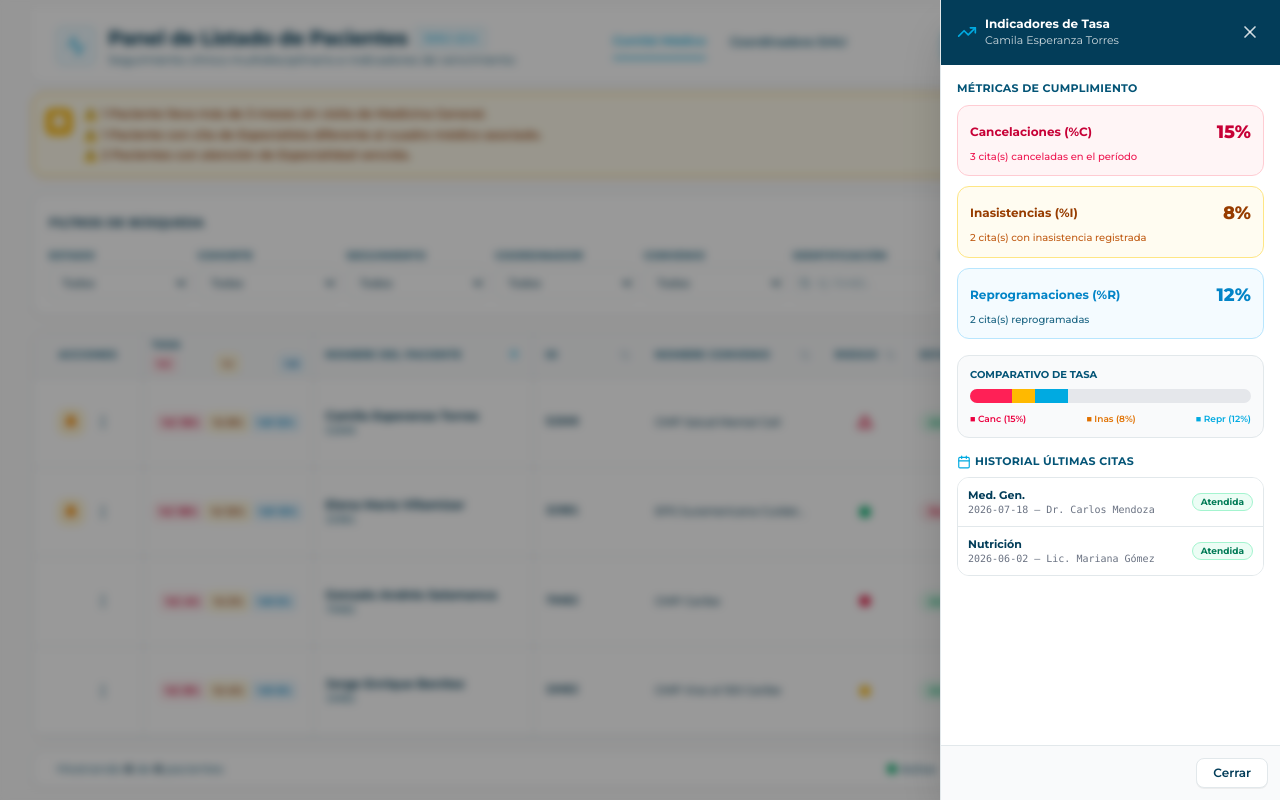
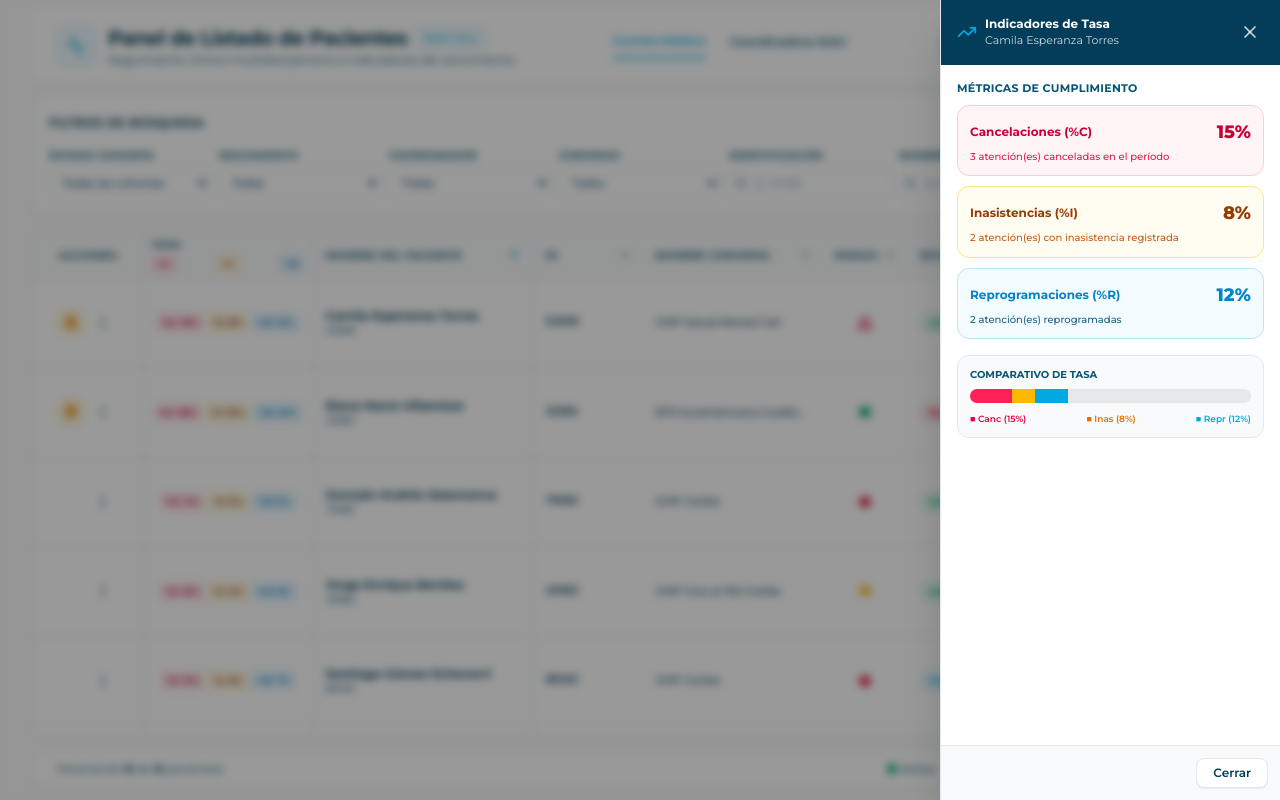
Before and after one commit to vqorlando68/Panel-Paciente, a React (Vite) app: page / in a window 1280 px wide. Both pictures are taken after a click on the button "Ver Detalle de Tasas". Built offline with nearby package versions, Linux system fonts and the light colour scheme.

Commit message:
feat: add patient alarm filter and improve UI details
- Added filter functionality for patients with alarms in FilterBar
- Included alarm count in filter metrics
- Updated EditPatientModal and HoverPopover for better identification clarity
- Removed redundant AlarmBanner component

```diff
--- a/src/App.tsx
+++ b/src/App.tsx
@@ -138,6 +138,11 @@ export default function App() {
         return false;
       }
 
+      // Solo Alarmas Filter
+      if (filters.soloAlarmas && !patient.hasAlarm) {
+        return false;
+      }
+
       return true;
     });
   }, [patients, filters]);
@@ -146,6 +151,7 @@ export default function App() {
   const totalPatients = patients.length;
   const overdueCount = patients.filter(patientHasOverdueSpecialist).length;
   const activeCount = patients.filter((p) => p.estado === 'Activo').length;
+  const alarmCount = patients.filter((p) => p.hasAlarm).length;
 
   // Handlers for state updates
   const handleResetFilters = () => {
@@ -159,6 +165,7 @@ export default function App() {
       nombresApellidos: '',
       numeroCarga: '',
       soloVencidas: false,
+      soloAlarmas: false,
     });
   };
 
@@ -276,12 +283,6 @@ export default function App() {
           activeMetricCard={activeMetricCard}
         />
 
-        {/* Alarm Banner */}
-        <AlarmBanner
-          patients={patients}
-          onActivateAlarmFilter={() => setFilters((f) => ({ ...f, soloVencidas: true }))}
-        />
-
         {/* Filter Bar */}
         <FilterBar
           filters={filters}
@@ -289,6 +290,7 @@ export default function App() {
           coordinatorsList={coordinatorsList}
           conveniosList={conveniosList}
           onResetFilters={handleResetFilters}
+          alarmCount={alarmCount}
         />
 
         {/* Main Table Section (19 Columns) */}
--- a/src/components/AddPatientModal.tsx
+++ b/src/components/AddPatientModal.tsx
@@ -15,9 +15,9 @@ export const AddPatientModal: React.FC<AddPatientModalProps> = ({ onAdd, onClose
   const [direccion, setDireccion] = useState('');
   const [idConvenio, setIdConvenio] = useState('SURA-8492');
   const [cohorte, setCohorte] = useState(COHORTE_OPTIONS[0].code);
-  const [estado, setEstado] = useState<EstadoPaciente>('Activo');
   const [riesgo, setRiesgo] = useState<NivelRiesgo>('Medium');
   const [etiqueta, setEtiqueta] = useState('Prioritario');
+  const [retroalimentacion, setRetroalimentacion] = useState('');
   const [fase, setFase] = useState<FasePaciente>('E');
   const [coordinador, setCoordinador] = useState(COORDINADORES_LIST[0]);
   const [numeroCarga, setNumeroCarga] = useState('CARGA-104');
@@ -35,9 +35,10 @@ export const AddPatientModal: React.FC<AddPatientModalProps> = ({ onAdd, onClose
       direccion: direccion || 'Sin dirección registrada',
       idConvenio,
       cohorte,
-      estado,
+      estado: 'Activo',
       riesgo,
       etiqueta,
+      retroalimentacion,
       fase,
       acta: {
         numero: Math.floor(Math.random() * 100) + 100,
@@ -200,7 +201,7 @@ export const AddPatientModal: React.FC<AddPatientModalProps> = ({ onAdd, onClose
             </div>
             <div>
               <label className="block text-[11px] font-semibold text-[#035476] mb-1 uppercase">
-                Cohorte
+                Estado Cohorte
               </label>
               <select
                 value={cohorte}
@@ -216,21 +217,7 @@ export const AddPatientModal: React.FC<AddPatientModalProps> = ({ onAdd, onClose
             </div>
           </div>
 
-          <div className="grid grid-cols-4 gap-3 bg-[#effaff] p-3 rounded-lg border border-[#00aae1]/20">
-            <div>
-              <label className="block text-[11px] font-semibold text-[#035476] mb-1 uppercase">
-                Estado
-              </label>
-              <select
-                value={estado}
-                onChange={(e) => setEstado(e.target.value as EstadoPaciente)}
-                className="w-full bg-white border border-[#e2e8eb] rounded-md px-2 py-1 text-[#033d59]"
-              >
-                <option value="Activo">Activo</option>
-                <option value="Aceptado">Aceptado</option>
-                <option value="Rechazado">Rechazado</option>
-              </select>
-            </div>
+          <div className="grid grid-cols-3 gap-3 bg-[#effaff] p-3 rounded-lg border border-[#00aae1]/20">
             <div>
               <label className="block text-[11px] font-semibold text-[#035476] mb-1 uppercase">
                 Riesgo
@@ -266,12 +253,33 @@ export const AddPatientModal: React.FC<AddPatientModalProps> = ({ onAdd, onClose
                 onChange={(e) => setFase(e.target.value as FasePaciente)}
                 className="w-full bg-white border border-[#e2e8eb] rounded-md px-2 py-1 text-[#033d59]"
               >
-                <option value="E">E</option>
-                <option value="D">D</option>
-                <option value="I">I</option>
-                <option value="M/E">M/E</option>
+                <option value="E">E - Evaluación</option>
+                <option value="D">D - Diagnóstico</option>
+                <option value="I">I - Intervención</option>
+                <option value="M/E">M/E - Monit./Eval.</option>
               </select>
             </div>
+          </div>
+
+          {/* Retroalimentación Checkbox */}
+          <div className="bg-[#fff1f2] p-3 rounded-lg border border-rose-200 flex items-center justify-between">
+            <div className="flex items-center gap-2.5">
+              <input
+                type="checkbox"
+                id="addRetroInconforme"
+                checked={retroalimentacion === 'Inconforme'}
+                onChange={(e) => setRetroalimentacion(e.target.checked ? 'Inconforme' : '')}
+                className="w-4 h-4 text-[#00aae1] rounded border-rose-300 focus:ring-[#00aae1] cursor-pointer"
+              />
+              <label htmlFor="addRetroInconforme" className="text-xs font-semibold text-[#033d59] cursor-pointer select-none">
+                Marcar Retroalimentación como <span className="text-rose-700 font-bold uppercase">Inconforme</span>
+              </label>
+            </div>
+            {retroalimentacion === 'Inconforme' && (
+              <span className="px-2 py-0.5 rounded bg-rose-100 text-rose-800 font-bold text-[10px] border border-rose-300">
+                Inconforme
+              </span>
+            )}
           </div>
 
           <div className="grid grid-cols-2 gap-3">
--- a/src/components/EditPatientModal.tsx
+++ b/src/components/EditPatientModal.tsx
@@ -38,7 +38,7 @@ export const EditPatientModal: React.FC<EditPatientModalProps> = ({
                 Editar Ficha del Paciente
               </h3>
               <p className="text-xs text-[#035476]">
-                {patient.nombre} • ID: {patient.identificacion}
+                {formData.nombre} • Identificación: {formData.identificacion}
               </p>
             </div>
           </div>
@@ -52,8 +52,20 @@ export const EditPatientModal: React.FC<EditPatientModalProps> = ({
 
         {/* Form Body */}
         <form onSubmit={handleSubmit} className="p-6 space-y-4 overflow-y-auto flex-1 text-xs">
-          {/* Row 1: Nombre & Identificacion */}
-          <div className="grid grid-cols-1 md:grid-cols-2 gap-4">
+          {/* Row 1: ID, Nombre Completo, Identificación */}
+          <div className="grid grid-cols-1 md:grid-cols-3 gap-4">
+            <div>
+              <label className="block text-[11px] font-semibold text-[#035476] mb-1 uppercase">
+                ID Paciente
+              </label>
+              <input
+                type="text"
+                value={formData.id}
+                readOnly
+                className="w-full bg-[#e5e7eb]/60 border border-[#e2e8eb] rounded-md px-3 py-2 text-gray-600 font-mono font-bold cursor-not-allowed"
+              />
+            </div>
+
             <div>
               <label className="block text-[11px] font-semibold text-[#035476] mb-1 uppercase">
                 Nombre Completo
@@ -69,7 +81,7 @@ export const EditPatientModal: React.FC<EditPatientModalProps> = ({
 
             <div>
               <label className="block text-[11px] font-semibold text-[#035476] mb-1 uppercase">
-                Identificación (5 dígitos)
+                Identificación
               </label>
               <input
                 type="text"
@@ -120,7 +132,7 @@ export const EditPatientModal: React.FC<EditPatientModalProps> = ({
 
           <hr className="border-[#e2e8eb]" />
 
-          {/* Row 3: Convenio, Cohorte, Carga */}
+          {/* Row 3: ID Convenio, Estado Cohorte, N° Carga */}
           <div className="grid grid-cols-1 md:grid-cols-3 gap-4">
             <div>
               <label className="block text-[11px] font-semibold text-[#035476] mb-1 uppercase">
@@ -136,7 +148,7 @@ export const EditPatientModal: React.FC<EditPatientModalProps> = ({
 
             <div>
               <label className="block text-[11px] font-semibold text-[#035476] mb-1 uppercase">
-                Cohorte
+                Estado Cohorte
               </label>
               <select
                 value={formData.cohorte}
@@ -164,23 +176,8 @@ export const EditPatientModal: React.FC<EditPatientModalProps> = ({
             </div>
           </div>
 
-          {/* Row 4: Estado, Riesgo, Etiqueta, Fase */}
-          <div className="grid grid-cols-1 md:grid-cols-4 gap-4 bg-[#effaff] p-3 rounded-lg border border-[#00aae1]/20">
-            <div>
-              <label className="block text-[11px] font-semibold text-[#035476] mb-1 uppercase">
-                Estado
-              </label>
-              <select
-                value={formData.estado}
-                onChange={(e) => setFormData({ ...formData, estado: e.target.value as EstadoPaciente })}
-                className="w-full bg-white border border-[#e2e8eb] rounded-md px-2.5 py-1.5 text-[#033d59] font-semibold"
-              >
-                <option value="Activo">Activo (Verde)</option>
-                <option value="Aceptado">Aceptado (Azul)</option>
-                <option value="Rechazado">Rechazado (Rojo)</option>
-              </select>
-            </div>
-
+          {/* Row 4: Riesgo, Etiqueta, Fase, Retroalimentación */}
+          <div className="grid grid-cols-1 md:grid-cols-3 gap-4 bg-[#effaff] p-3.5 rounded-lg border border-[#00aae1]/20">
             <div>
               <label className="block text-[11px] font-semibold text-[#035476] mb-1 uppercase flex items-center gap-1">
                 Nivel de Riesgo
@@ -232,6 +229,32 @@ export const EditPatientModal: React.FC<EditPatientModalProps> = ({
             </div>
           </div>
 
+          {/* Retroalimentación Checkbox */}
+          <div className="bg-[#fff1f2] p-3 rounded-lg border border-rose-200 flex items-center justify-between">
+            <div className="flex items-center gap-2.5">
+              <input
+                type="checkbox"
+                id="retroInconforme"
+                checked={formData.retroalimentacion === 'Inconforme'}
+                onChange={(e) =>
+                  setFormData({
+                    ...formData,
+                    retroalimentacion: e.target.checked ? 'Inconforme' : '',
+                  })
+                }
+                className="w-4 h-4 text-[#00aae1] rounded border-rose-300 focus:ring-[#00aae1] cursor-pointer"
+              />
+              <label htmlFor="retroInconforme" className="text-xs font-semibold text-[#033d59] cursor-pointer select-none">
+                Marcar Retroalimentación como <span className="text-rose-700 font-bold uppercase">Inconforme</span>
+              </label>
+            </div>
+            {formData.retroalimentacion === 'Inconforme' && (
+              <span className="px-2 py-0.5 rounded bg-rose-100 text-rose-800 font-bold text-[10px] border border-rose-300">
+                Inconforme
+              </span>
+            )}
+          </div>
+
           {/* Coordinador */}
           <div>
             <label className="block text-[11px] font-semibold text-[#035476] mb-1 uppercase">
--- a/src/components/FilterBar.tsx
+++ b/src/components/FilterBar.tsx
@@ -8,6 +8,7 @@ interface FilterBarProps {
   coordinatorsList: string[];
   conveniosList: string[];
   onResetFilters: () => void;
+  alarmCount?: number;
 }
 
 export const FilterBar: React.FC<FilterBarProps> = ({
@@ -16,6 +17,7 @@ export const FilterBar: React.FC<FilterBarProps> = ({
   coordinatorsList,
   conveniosList,
   onResetFilters,
+  alarmCount,
 }) => {
   const [isCollapsed, setIsCollapsed] = useState(false);
 
@@ -27,7 +29,6 @@ export const FilterBar: React.FC<FilterBarProps> = ({
   };
 
   const hasActiveFilters =
-    filters.estado !== 'Todos' ||
     filters.cohorte !== 'Todos' ||
     filters.seguimiento !== 'Todos' ||
     filters.coordinador !== 'Todos' ||
@@ -35,7 +36,8 @@ export const FilterBar: React.FC<FilterBarProps> = ({
     filters.identificacion !== '' ||
     filters.nombresApellidos !== '' ||
     filters.numeroCarga !== '' ||
-    filters.soloVencidas;
+    filters.soloVencidas ||
+    Boolean(filters.soloAlarmas);
 
   return (
     <div className="bg-white border border-[#e2e8eb] p-4 shrink-0 max-w-[1550px] w-full mx-auto font-sans rounded-xl shadow-2xs my-2 transition-all">
@@ -51,6 +53,28 @@ export const FilterBar: React.FC<FilterBarProps> = ({
         </div>
 
         <div className="flex items-center gap-2">
+          {/* Campana de Alarmas Button */}
+          <button
+            type="button"
+            onClick={() => handleChange('soloAlarmas', !filters.soloAlarmas)}
+            title={filters.soloAlarmas ? "Mostrando solo pacientes con alarmas" : "Filtrar por pacientes con alarmas de seguimiento"}
+            className={`flex items-center gap-1.5 text-xs font-semibold px-2.5 py-1 rounded-lg border cursor-pointer transition-all ${
+              filters.soloAlarmas
+                ? 'bg-[#fffbeb] text-[#b45309] border-[#fbbf24] shadow-2xs font-bold ring-2 ring-[#fbbf24]/30'
+                : 'bg-[#f9fafb] text-[#035476] border-[#e2e8eb] hover:bg-[#fffbeb] hover:text-[#b45309]'
+            }`}
+          >
+            <Bell className={`w-3.5 h-3.5 ${filters.soloAlarmas ? 'text-[#b45309] fill-[#b45309]' : 'text-[#035476]'}`} />
+            <span>Alarmas</span>
+            {alarmCount !== undefined && alarmCount > 0 && (
+              <span className={`text-[10px] px-1.5 py-0.2 rounded-full font-extrabold ${
+                filters.soloAlarmas ? 'bg-[#b45309] text-white' : 'bg-[#fffbeb] text-[#b45309] border border-[#fbbf24]'
+              }`}>
+                {alarmCount}
+              </span>
+            )}
+          </button>
+
           {hasActiveFilters && (
             <button
               onClick={onResetFilters}
@@ -73,38 +97,21 @@ export const FilterBar: React.FC<FilterBarProps> = ({
         </div>
       </div>
 
-      {/* Filter Fields (Single horizontal row of 8 fields) */}
+      {/* Filter Fields (Single horizontal row of fields) */}
       {!isCollapsed && (
-        <div className="grid grid-cols-1 sm:grid-cols-2 md:grid-cols-4 lg:grid-cols-8 gap-2 items-end pt-1 animate-in fade-in duration-150">
+        <div className="grid grid-cols-1 sm:grid-cols-2 md:grid-cols-4 lg:grid-cols-7 gap-2 items-end pt-1 animate-in fade-in duration-150">
 
-          {/* Dropdown: Estado */}
-          <div>
+          {/* Dropdown: Estado Cohorte */}
+          <div className="lg:col-span-1">
             <label className="block text-[10px] font-bold text-[#035476] mb-1 uppercase tracking-wider">
-              Estado
-            </label>
-            <select
-              value={filters.estado}
-              onChange={(e) => handleChange('estado', e.target.value)}
-              className="w-full h-8 text-[11px] bg-white border border-[#e2e8eb] rounded-md px-2 text-[#033d59] focus:outline-none focus:border-[#00aae1] font-medium cursor-pointer"
-            >
-              <option value="Todos">Todos</option>
-              <option value="Activo">Activo</option>
-              <option value="Aceptado">Aceptado</option>
-              <option value="Rechazado">Rechazado</option>
-            </select>
-          </div>
-
-          {/* Dropdown: Cohorte */}
-          <div>
-            <label className="block text-[10px] font-bold text-[#035476] mb-1 uppercase tracking-wider">
-              Cohorte
+              Estado Cohorte
             </label>
             <select
               value={filters.cohorte}
               onChange={(e) => handleChange('cohorte', e.target.value)}
               className="w-full h-8 text-[11px] bg-white border border-[#e2e8eb] rounded-md px-2 text-[#033d59] focus:outline-none focus:border-[#00aae1] font-medium cursor-pointer truncate"
             >
-              <option value="Todos">Todas</option>
+              <option value="Todos">Todas las cohortes</option>
               {COHORTE_OPTIONS.map((coh) => (
                 <option key={coh.code} value={coh.code} title={coh.label}>
                   {coh.code} - {coh.label}
--- a/src/components/Header.tsx
+++ b/src/components/Header.tsx
@@ -102,7 +102,7 @@ export const Header: React.FC<HeaderProps> = ({
         <button
           type="button"
           onClick={() => onSelectMetricCard?.('vencidos')}
-          title="Filtrar pacientes con citas Vencidas"
+          title="Filtrar pacientes con atenciones Vencidas"
           className={`flex items-center gap-1.5 px-3 py-1.5 rounded-md border text-[#b45309] cursor-pointer transition-all ${
             activeMetricCard === 'vencidos'
               ? 'bg-[#fef3c7] border-[#b45309] ring-2 ring-[#b45309]/30 font-bold shadow-xs'
--- a/src/components/SpecialistEditModal.tsx
+++ b/src/components/SpecialistEditModal.tsx
@@ -114,10 +114,10 @@ export const SpecialistEditModal: React.FC<SpecialistEditModalProps> = ({
                   </div>
                 </div>
 
-                {/* FECHA OBJETIVO (PRÓXIMA CITA) */}
+                {/* FECHA OBJETIVO (PRÓXIMA ATENCIÓN) */}
                 <div>
                   <label className="block text-[11px] font-semibold text-[#035476] mb-1 uppercase tracking-wide">
-                    Fecha Objetivo (Próxima Cita) (DD/MM/YYYY HH:MM AM/PM)
+                    Fecha Objetivo (Próxima Atención) (DD/MM/YYYY HH:MM AM/PM)
                   </label>
                   <div className="relative">
                     <input
@@ -209,7 +209,7 @@ export const SpecialistEditModal: React.FC<SpecialistEditModalProps> = ({
                   <div className="border border-[#e2e8eb] rounded-lg overflow-hidden divide-y divide-[#e2e8eb] bg-white shadow-2xs">
                     <div className="bg-[#f9fafb] px-3 py-2 font-bold text-[10px] text-[#035476] grid grid-cols-2 gap-2 uppercase tracking-wider">
                       <span>Fecha y Hora</span>
-                      <span>Estado Cita</span>
+                      <span>Estado Atención</span>
                     </div>
 
                     {historyList.map((item, idx) => (
--- a/src/components/TasasDrawer.tsx
+++ b/src/components/TasasDrawer.tsx
@@ -47,7 +47,7 @@ export const TasasDrawer: React.FC<TasasDrawerProps> = ({ patient, onClose }) =>
                 <span className="text-lg font-black">{tasas.cancelacionesPct}%</span>
               </div>
               <p className="text-[10px] text-rose-600/90 font-medium">
-                {tasas.cancelacionesNum} cita(s) canceladas en el período
+                {tasas.cancelacionesNum} atención(es) canceladas en el período
               </p>
             </div>
 
@@ -58,7 +58,7 @@ export const TasasDrawer: React.FC<TasasDrawerProps> = ({ patient, onClose }) =>
                 <span className="text-lg font-black">{tasas.inasistenciasPct}%</span>
               </div>
               <p className="text-[10px] text-amber-700/90 font-medium">
-                {tasas.inasistenciasNum} cita(s) con inasistencia registrada
+                {tasas.inasistenciasNum} atención(es) con inasistencia registrada
               </p>
             </div>
 
@@ -69,7 +69,7 @@ export const TasasDrawer: React.FC<TasasDrawerProps> = ({ patient, onClose }) =>
                 <span className="text-lg font-black">{tasas.reprogramacionesPct}%</span>
               </div>
               <p className="text-[10px] text-[#035476]/90 font-medium">
-                {tasas.reprogramacionesNum} cita(s) reprogramadas
+                {tasas.reprogramacionesNum} atención(es) reprogramadas
               </p>
             </div>
           </div>
@@ -103,43 +103,6 @@ export const TasasDrawer: React.FC<TasasDrawerProps> = ({ patient, onClose }) =>
             </div>
           </div>
 
-          {/* History of Last 5 Appointments */}
-          <div className="space-y-2">
-            <h4 className="font-bold text-[11px] text-[#035476] uppercase tracking-wide flex items-center gap-1">
-              <Calendar className="w-3.5 h-3.5 text-[#00aae1]" />
-              Historial Últimas Citas
-            </h4>
-
-            <div className="border border-[#e2e8eb] rounded-xl overflow-hidden divide-y divide-[#e2e8eb]">
-              {tasas.history.length === 0 ? (
-                <p className="text-gray-400 text-[11px] p-3 text-center italic">Sin registros históricos.</p>
-              ) : (
-                tasas.history.map((h) => (
-                  <div key={h.id} className="p-2.5 bg-white hover:bg-[#f9fafb] transition-colors flex items-center justify-between">
-                    <div>
-                      <p className="font-bold text-[#033d59] text-[11px]">{h.specialty}</p>
-                      <p className="text-[10px] text-gray-500 font-mono">{h.date} — {h.professional}</p>
-                    </div>
-
-                    <span
-                      className={`px-2 py-0.5 rounded-full text-[9px] font-bold ${
-                        h.status === 'Atendida'
-                          ? 'bg-emerald-50 text-emerald-700 border border-emerald-200'
-                          : h.status === 'Cancelada'
-                          ? 'bg-rose-50 text-rose-700 border border-rose-200'
-                          : h.status === 'Inasistida'
-                          ? 'bg-amber-50 text-amber-700 border border-amber-200'
-                          : 'bg-sky-50 text-sky-700 border border-sky-200'
-                      }`}
-                    >
-                      {h.status}
-                    </span>
-                  </div>
-                ))
-              )}
-            </div>
-          </div>
-
         </div>
 
         {/* Footer */}
--- a/src/types.ts
+++ b/src/types.ts
@@ -113,6 +113,7 @@ export interface FilterState {
   nombresApellidos: string;
   numeroCarga: string;
   soloVencidas: boolean;
+  soloAlarmas?: boolean;
 }
 
 export const COHORTE_OPTIONS = [
```
Also changed, not shown: src/components/PatientHoverPopover.tsx (+9 -4 lines).
